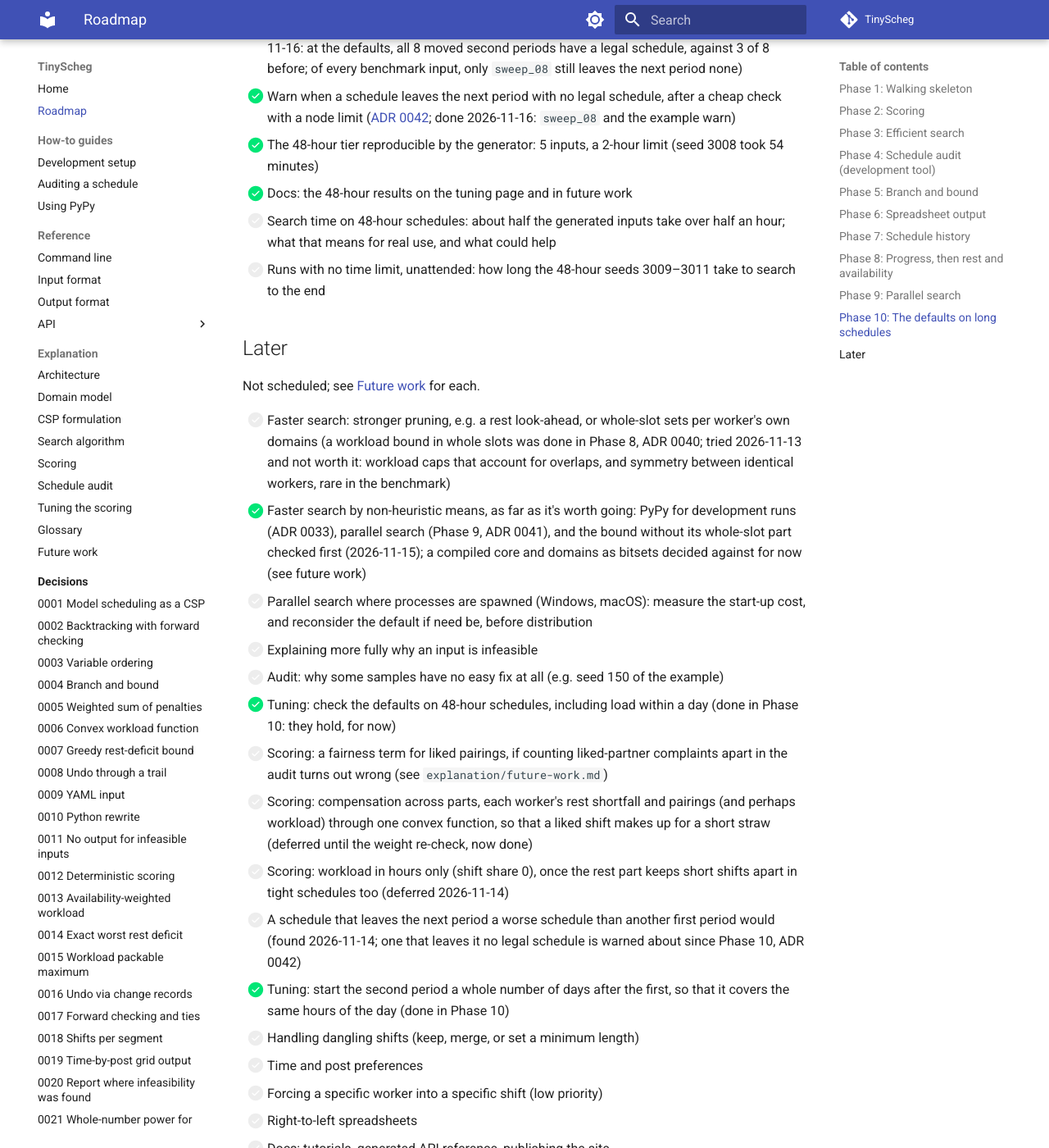
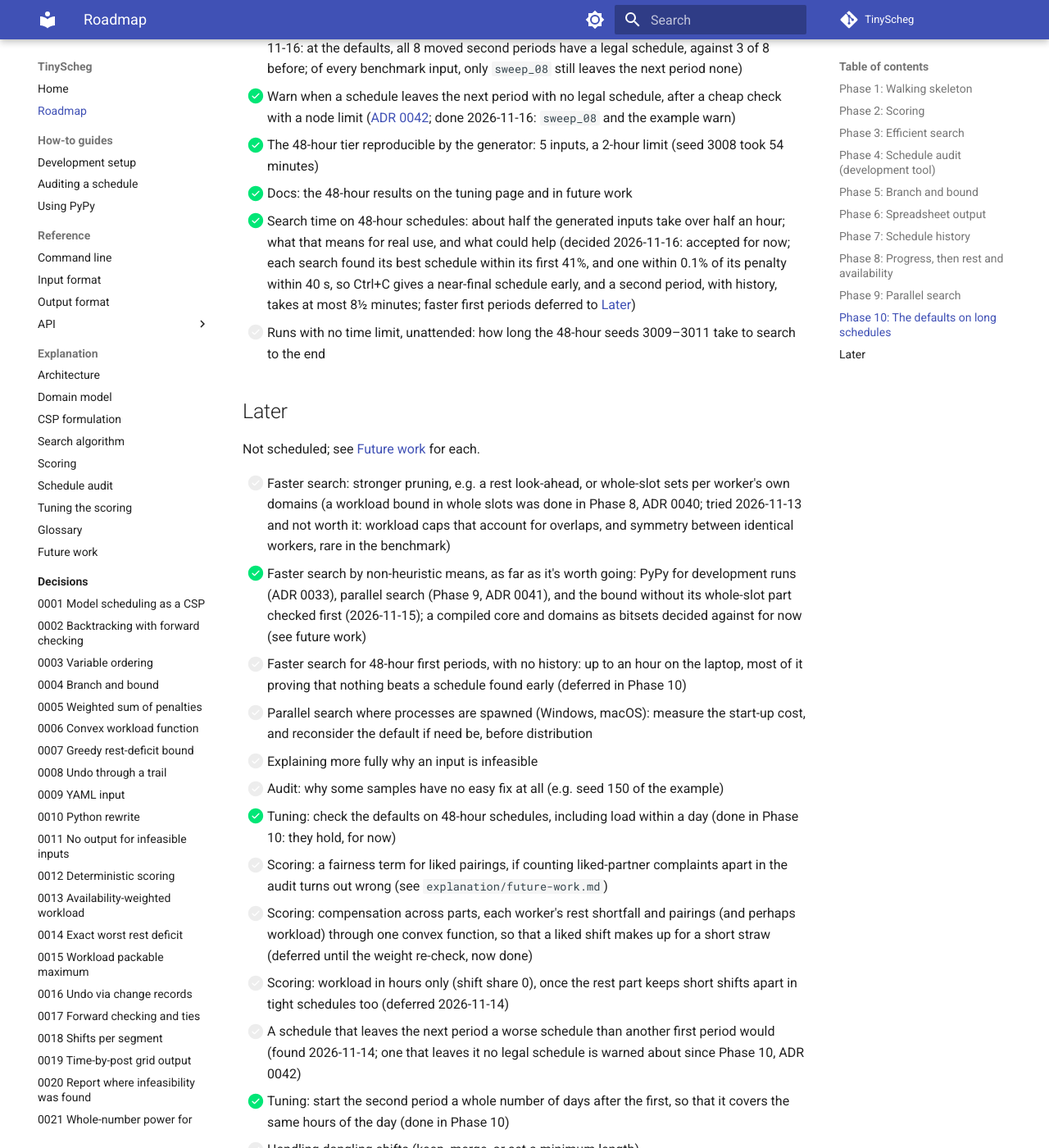
Before and after one commit to 3-kids-wearing-a-trenchcoat/TinyScheg, an MkDocs documentation site: the page built from docs/roadmap.md, in a window 1280 px wide and 1400 px high, scrolled down 6809 px. Shown: the whole window at 82% size. Built offline with MkDocs 1.6.1 and Material for MkDocs 9.7.7, drawn with Linux system fonts in a browser that asks for light colours; comment, search, counter and statistics services are not loaded.

Commit message:
Phase 10 step 8: 48-hour search times accepted for now (best found early, Ctrl+C gives a near-final schedule, second periods fast); faster 48-hour first periods deferred to Later and future work
Co-Authored-By: Claude Opus 5.5 <noreply@anthropic.com>
Claude-Session: https://claude.ai/code/session_01F2KXFqzbHQdADpTZjkZwjF

```diff
--- a/docs/roadmap.md
+++ b/docs/roadmap.md
@@ -237,8 +237,11 @@ check turned up (planned 2026-11-16). Runs with no time limit come last.
       example warn)
 - [x] The 48-hour tier reproducible by the generator: 5 inputs, a 2-hour limit (seed 3008 took 54 minutes)
 - [x] Docs: the 48-hour results on the tuning page and in future work
-- [ ] Search time on 48-hour schedules: about half the generated inputs take over half an hour; what that means for
-      real use, and what could help
+- [x] Search time on 48-hour schedules: about half the generated inputs take over half an hour; what that means for
+      real use, and what could help (decided 2026-11-16: accepted for now; each search found its best schedule
+      within its first 41%, and one within 0.1% of its penalty within 40 s, so Ctrl+C gives a near-final schedule
+      early, and a second period, with history, takes at most 8½ minutes; faster first periods deferred to
+      [Later](#later))
 - [ ] Runs with no time limit, unattended: how long the 48-hour seeds 3009–3011 take to search to the end
 
 ## Later
@@ -251,6 +254,8 @@ Not scheduled; see [Future work](explanation/future-work.md) for each.
 - [x] Faster search by non-heuristic means, as far as it's worth going: PyPy for development runs (ADR 0033),
       parallel search (Phase 9, ADR 0041), and the bound without its whole-slot part checked first (2026-11-15); a
       compiled core and domains as bitsets decided against for now (see future work)
+- [ ] Faster search for 48-hour first periods, with no history: up to an hour on the laptop, most of it proving
+      that nothing beats a schedule found early (deferred in Phase 10)
 - [ ] Parallel search where processes are spawned (Windows, macOS): measure the start-up cost, and reconsider the
       default if need be, before distribution
 - [ ] Explaining more fully why an input is infeasible
```
Also changed, not shown: docs/explanation/future-work.md (+16 -1 lines), docs/explanation/tuning.md (+3 -2 lines).
